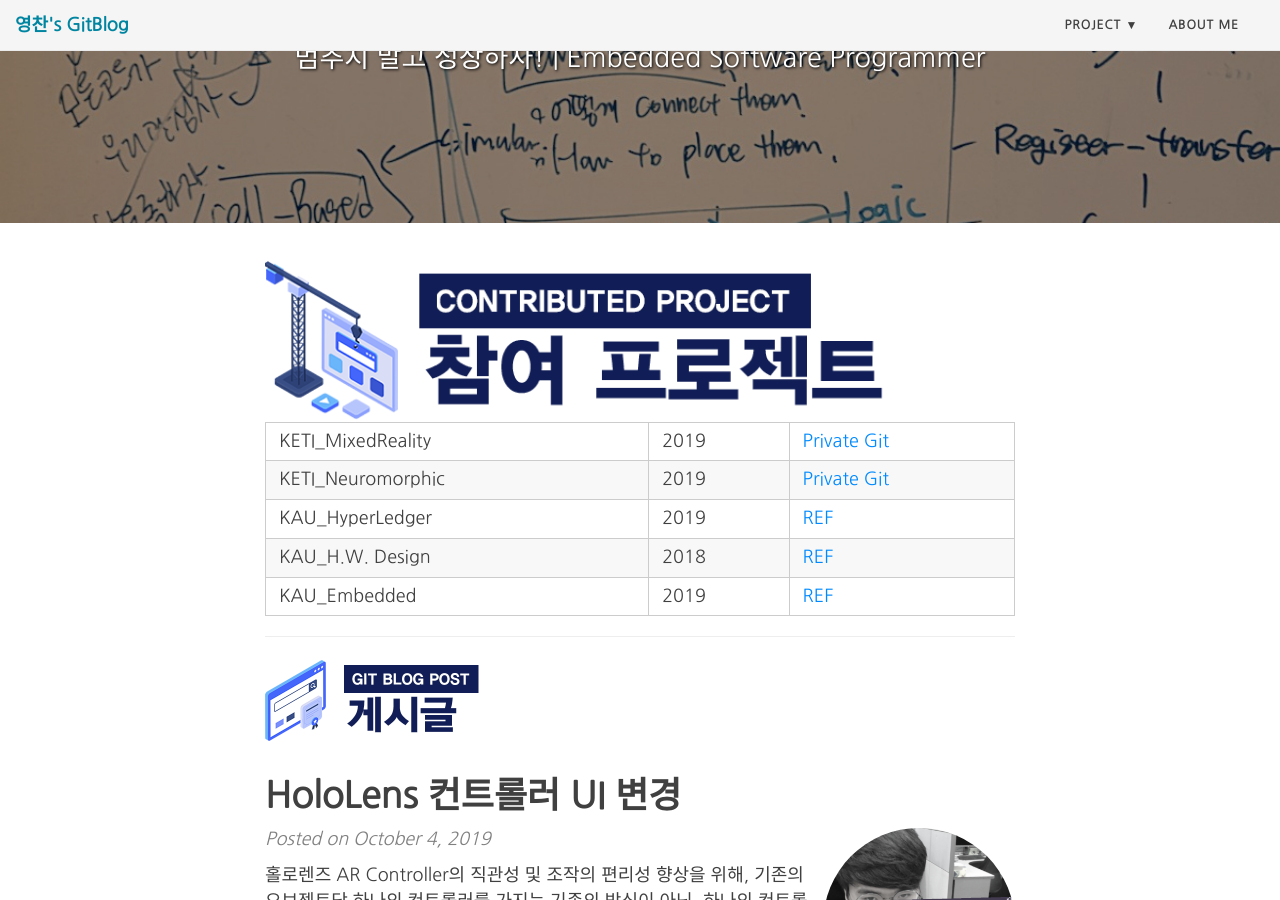
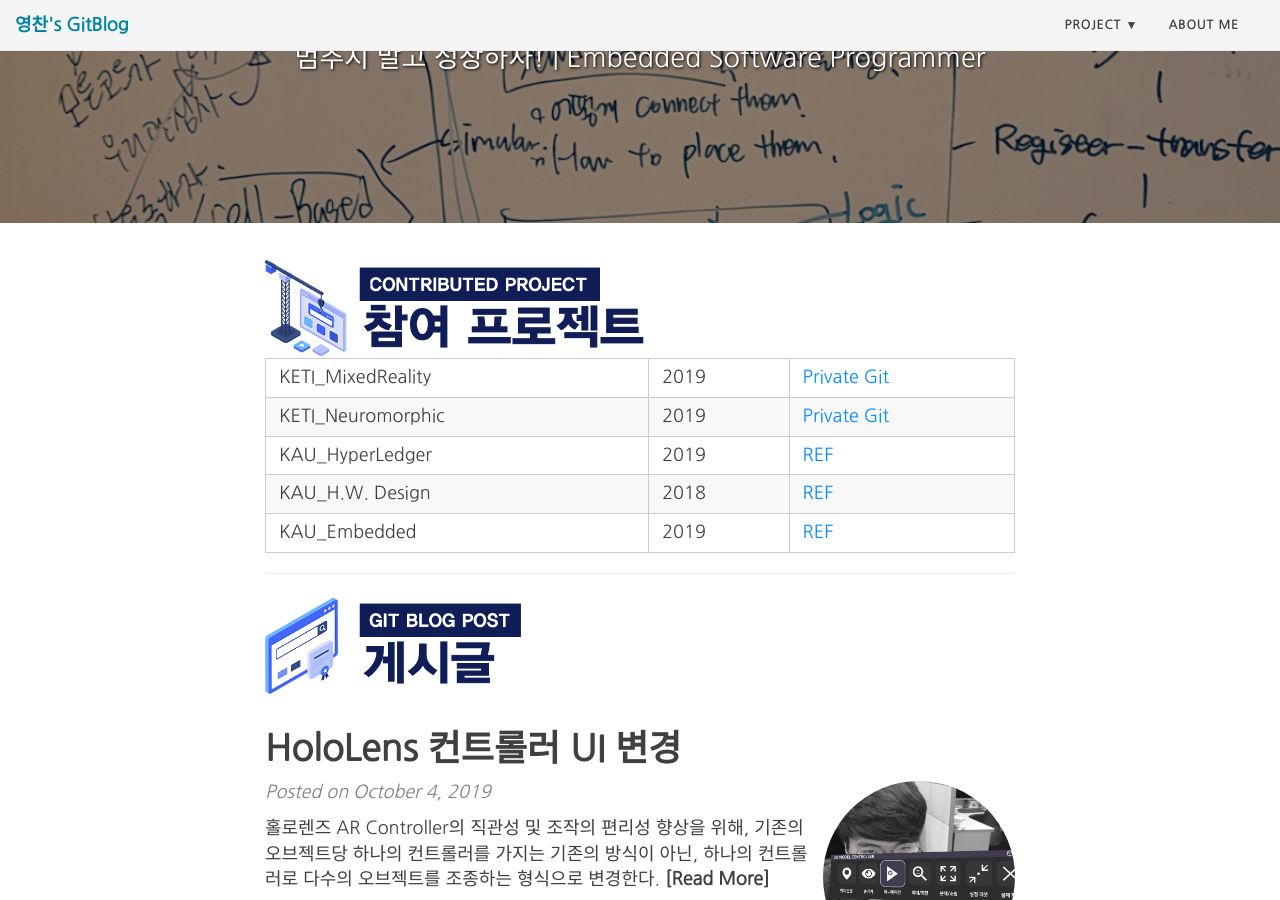
Before and after one commit to charlieppark/charlieppark.github.io-backup, a Jekyll site: the page built from index.html, in a window 1280 px wide and 900 px high, scrolled down 320 px. Built offline with Jekyll 4.4.1, drawn with Linux system fonts in a browser that asks for light colours; nearby versions of some CDN libraries; the list of posts is cut into pages by our own code.

Commit message:
ui image resizing

```diff
--- a/index.html
+++ b/index.html
@@ -9,7 +9,7 @@
 ---
 
 <div class ="test">
-  <img src="/img/logo1.png" style="width:100%;max-width: 768px;">
+  <img src="/img/logo1.png" style="width:100%;min-width: 384px;max-width: 460px;">
   <table width="100%">
     <tr>
       <td>KETI_MixedReality</td>
@@ -39,7 +39,7 @@
   </table>
 </div>
 <hr>
-<img src="/img/logo2.png" style="width:100%;max-width: 384px;">
+<img src="/img/logo2.png" style="width:100%;min-width: 384px;max-width: 460px;">
 <div class="posts-list">
   {% for post in paginator.posts %}
   <article class="post-preview">
```
